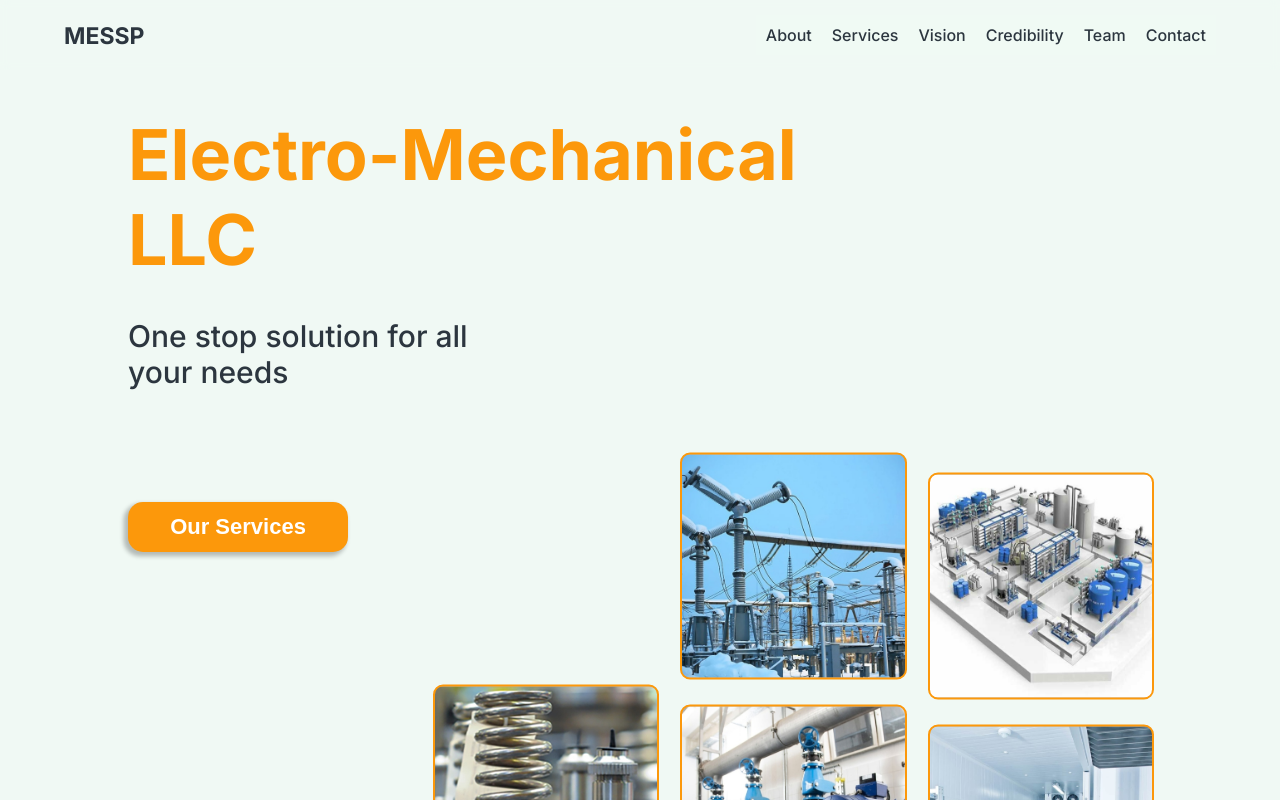
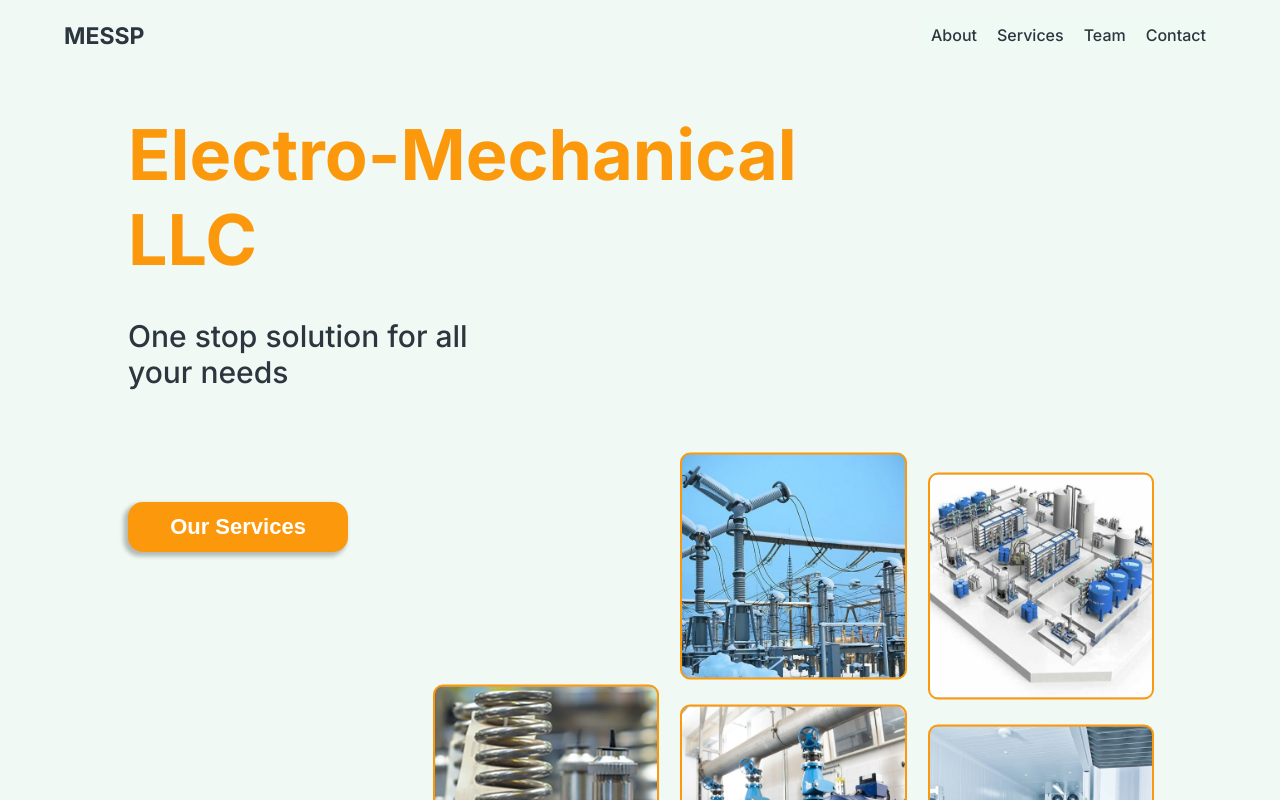
Before and after one commit to hnfsrj/MESSP, a Svelte app: page / in a window 1280 px wide. Shown: the top 800 px of the page. Built offline with nearby package versions, Linux system fonts and the light colour scheme.

Commit message:
remove some navs

```diff
--- a/src/components/Nav.svelte
+++ b/src/components/Nav.svelte
@@ -171,8 +171,6 @@
                     {/if}
 
                 </div>
-                <p>Vision</p>
-                <p>Credibility</p>
                 <p>Team</p>
                 <p>Contact</p>
 
```
